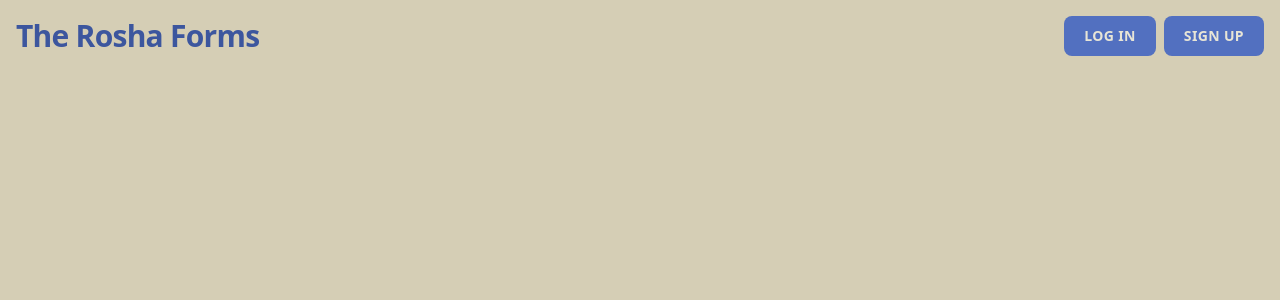
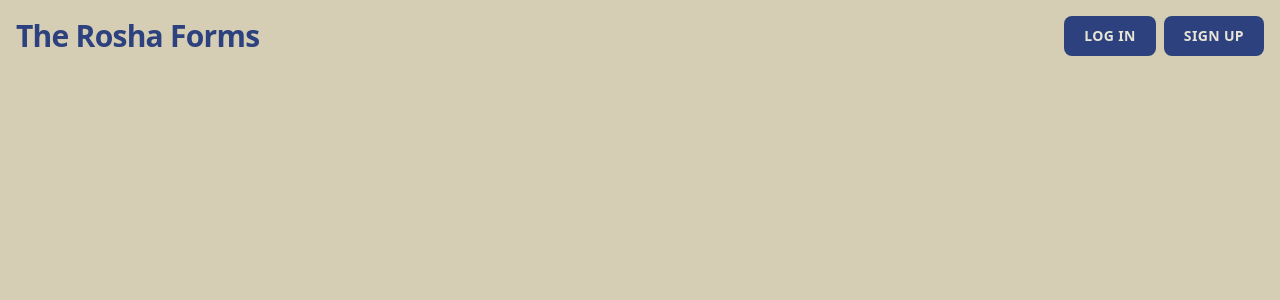
Before and after one commit to SpringOfLives/rosha_forms, a Django app: page / in a window 1280 px wide. Shown: the top 300 px of the page. Run offline with Django 5.2, Linux system fonts and the light colour scheme; style sheets or scripts are compiled from the project's sources.

Commit message:
add cursor-pointer to button in layer base & adjust navbar color shade to match project theme & clean code

```diff
--- a/static/css/project-input.css
+++ b/static/css/project-input.css
@@ -44,6 +44,10 @@
     /* Smoothly animation */
     button, a, input {
         @apply duration-300 transition-all;
+    }
+
+    button {
+        @apply cursor-pointer;
     }
 
     h1, h2, h3, h4, h5, h6{
--- a/templates/apps/audition/audition_form.html
+++ b/templates/apps/audition/audition_form.html
@@ -7,7 +7,6 @@
 
     <div class="container">
         {% crispy form %}
-        <input type="time" class="appearance-none border border-gray-300 px-2 py-1 rounded-md focus:outline-none focus:ring-2 focus:ring-blue-500" />
     </div>
 
 
--- a/templates/components/navbar/auth_menu.html
+++ b/templates/components/navbar/auth_menu.html
@@ -25,13 +25,13 @@
 {% else %}
     <button
         type="button"
-        class="text-secondary-100 bg-primary-500 hover:bg-primary-600 cursor-pointer focus:ring-2 focus:outline-none focus:ring-gray-100 font-extrabold tracking-wide rounded-lg text-sm px-5 py-2.5 text-center inline-flex items-center dark:focus:ring-gray-600 dark:bg-gray-800 dark:border-gray-700 dark:text-white dark:hover:bg-gray-700 me-2"
+        class="text-secondary-100 bg-primary-700 hover:bg-primary-800 focus:ring-2 focus:outline-none focus:ring-gray-100 font-extrabold tracking-wide rounded-lg text-sm px-5 py-2.5 text-center inline-flex items-center dark:focus:ring-gray-600 dark:bg-gray-800 dark:border-gray-700 dark:text-white dark:hover:bg-gray-700 me-2"
     >
         LOG IN
     </button>
     <button
         type="button"
-        class="text-secondary-100 bg-primary-500 hover:bg-primary-600 cursor-pointer focus:ring-2 focus:outline-none focus:ring-gray-100 font-extrabold tracking-wide rounded-lg text-sm px-5 py-2.5 text-center inline-flex items-center dark:focus:ring-gray-600 dark:bg-gray-800 dark:border-gray-700 dark:text-white dark:hover:bg-gray-700"
+        class="text-secondary-100 bg-primary-700 hover:bg-primary-800 focus:ring-2 focus:outline-none focus:ring-gray-100 font-extrabold tracking-wide rounded-lg text-sm px-5 py-2.5 text-center inline-flex items-center dark:focus:ring-gray-600 dark:bg-gray-800 dark:border-gray-700 dark:text-white dark:hover:bg-gray-700"
     >
         SIGN UP
     </button>
--- a/templates/components/navbar/logo.html
+++ b/templates/components/navbar/logo.html
@@ -1,3 +1,3 @@
-<a href="#" class="flex items-center space-x-3 rtl:space-x-reverse">
-    <span class="text-primary-600 text-3xl font-extrabold whitespace-nowrap dark:text-white tracking-tight">The Rosha Forms</span>
+<a href="#" class="flex items-center space-x-3 rtl:space-x-reverse cursor-default">
+    <span class="text-primary-700 text-3xl font-extrabold whitespace-nowrap dark:text-white tracking-tight">The Rosha Forms</span>
 </a>
```
